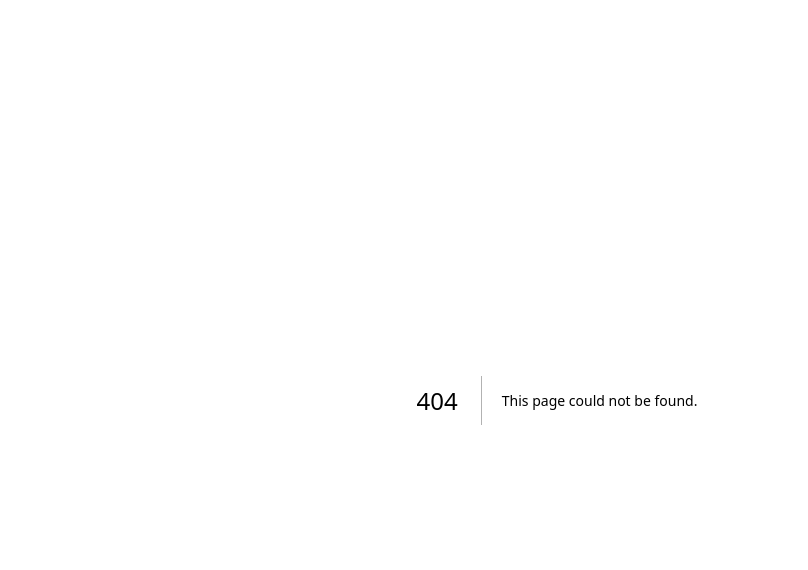
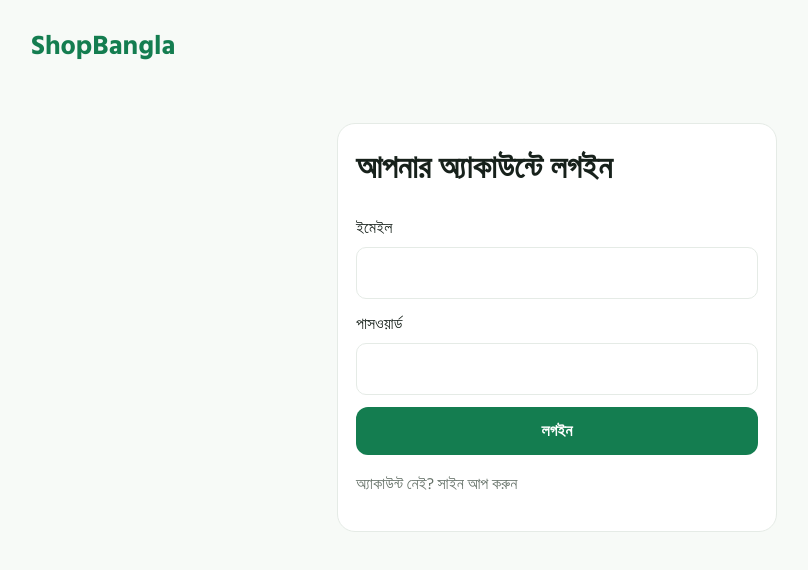
Before and after one commit to trrahamanofficial/custom-product-shop, a Next.js app: page /login in a window 1280 px wide. Before the commit this address had no page. Shown: the top 570 px of the page, without its empty margins (83-891 px from the left). Built offline with nearby package versions, Linux system fonts and the light colour scheme; no server answers.

Commit message:
Add customer login

```diff
--- /dev/null
+++ b/app/login/page.tsx
@@ -0,0 +1,5 @@
+"use client";
+import { FormEvent,useState } from "react";import Link from "next/link";import { useRouter } from "next/navigation";import {supabase} from "@/lib/supabase";
+export default function Login(){const [email,setEmail]=useState("");const [password,setPassword]=useState("");const [error,setError]=useState("");const router=useRouter();
+async function submit(e:FormEvent){e.preventDefault();setError("");const {data,error}=await supabase.auth.signInWithPassword({email,password});if(error){setError(error.message);return;}const {data:profile}=await supabase.from("profiles").select("role").eq("id",data.user.id).single();router.push(profile?.role==="admin"?"/supervisor":"/account");}
+return <main className="wrap"><Link className="brand" href="/">ShopBangla</Link><form className="form" onSubmit={submit}><h1>আপনার অ্যাকাউন্টে লগইন</h1><div className="field">ইমেইল<input type="email" required value={email} onChange={e=>setEmail(e.target.value)}/></div><div className="field">পাসওয়ার্ড<input type="password" required value={password} onChange={e=>setPassword(e.target.value)}/></div>{error&&<p className="notice">{error}</p>}<button className="btn" style={{width:"100%"}}>লগইন</button><p className="muted">অ্যাকাউন্ট নেই? <Link href="/signup">সাইন আপ করুন</Link></p></form></main>}
```
